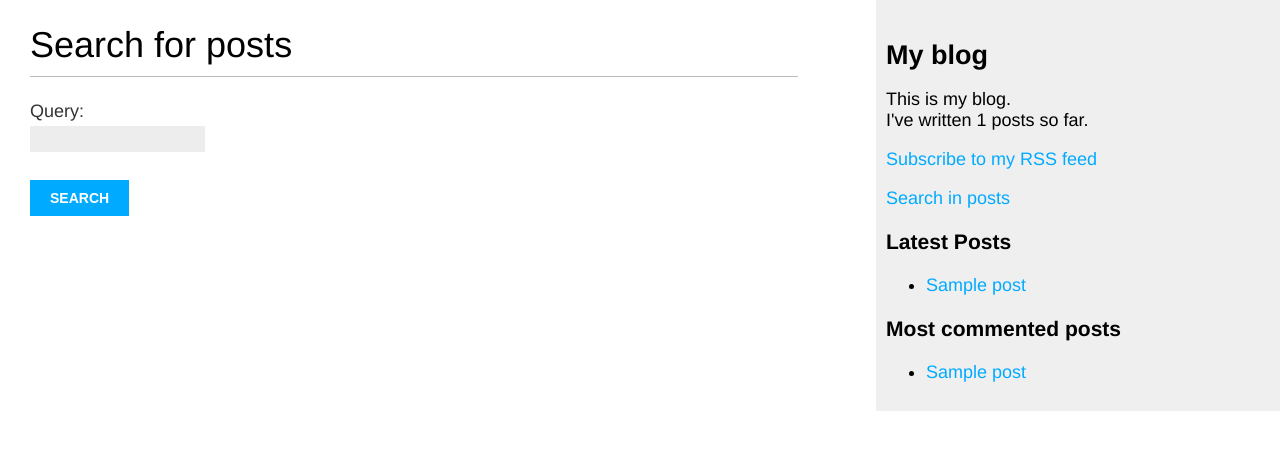
After one commit to dori-dev/weblog, a Django app: page /blog/search/ in a window 1280 px wide. The commit adds this page. Shown: the top 450 px of the page. Run offline with Django 4.2, Linux system fonts and the light colour scheme; tables that the repository leaves empty hold one stand-in row (values such as "Sample post").

Commit message:
add search for posts

```diff
--- a/blog/forms.py
+++ b/blog/forms.py
@@ -10,3 +10,7 @@ class CommentForm(forms.ModelForm):
             'email',
             'body',
         )
+
+
+class SearchForm(forms.Form):
+    query = forms.CharField()
--- a/blog/templates/blog/base.html
+++ b/blog/templates/blog/base.html
@@ -16,7 +16,10 @@
         I've written {% posts_count %} posts so far.
       </p>
       <p>
-        <a target="_blank" href="{% url 'blog:post_feed' %}">Subscribe to my RSS feed.</a>
+        <a target="_blank" href="{% url 'blog:post_feed' %}">Subscribe to my RSS feed</a>
+      </p>
+      <p>
+        <a href="{% url 'blog:post_search' %}">Search in posts</a>
       </p>
       <h3>Latest Posts</h3>
       {% latest_posts 6 %}
--- /dev/null
+++ b/blog/templates/blog/post/search.html
@@ -0,0 +1,35 @@
+{% extends 'blog/base.html' %}
+
+{% block title %}Search{% endblock title %}
+
+{% block content %}
+  {% if query %}
+    <h1>Posts containing "{{ query }}"</h1>
+    <h3>
+      {% with results.count as total_results %}
+          Found {{ total_results }} result{{ total_results|pluralize }}
+      {% endwith %}
+    </h3>
+    {% for post in results %}
+      <h4>
+        <a href="{{ post.get_absolute_url }}">
+          {{ post.title }}
+        </a>
+      </h4>
+      {{ post.body|truncatewords:10 }}
+    {% empty %}
+    <p>There are no results for your query.</p>
+    {% endfor %}
+    <p>
+      <a href="{% url 'blog:post_search' %}">
+        Search again
+      </a>
+    </p>
+  {% else %}
+    <h1>Search for posts</h1>
+    <form action="" method="get">
+      {{ form.as_p }}
+      <input type="submit" value="Search">
+    </form>
+  {% endif %}
+{% endblock content %}
--- a/blog/urls.py
+++ b/blog/urls.py
@@ -6,6 +6,7 @@ app_name = 'blog'
 urlpatterns = [
     path('', views.PostListView.as_view(), name='post_list'),
     path('feed/', LatestPostsFeed(), name='post_feed'),
+    path('search/', views.post_search, name='post_search'),
     path(
         '<slug:slug>/',
         views.post_detail,
--- a/blog/views.py
+++ b/blog/views.py
@@ -1,10 +1,11 @@
+from django.contrib.postgres.search import SearchVector
 from django.shortcuts import render, get_object_or_404
 from django.core.handlers.wsgi import WSGIRequest
 from django.views.generic import ListView
 from taggit.models import Tag
 
 from .models import Post, Comment
-from .forms import CommentForm
+from .forms import CommentForm, SearchForm
 
 
 class PostListView(ListView):
@@ -66,3 +67,22 @@ def post_detail(request: WSGIRequest, slug: str):
         'send_comment': send_comment,
     }
     return render(request, 'blog/post/detail.html', context)
+
+
+def post_search(request):
+    form = SearchForm()
+    query = None
+    results = []
+    if 'query' in request.GET:
+        form = SearchForm(request.GET)
+        if form.is_valid():
+            query = form.cleaned_data['query']
+            results = Post.published.annotate(
+                search=SearchVector('title', 'body'),
+            ).filter(search=query)
+    context = {
+        'form': form,
+        'query': query,
+        'results': results,
+    }
+    return render(request, 'blog/post/search.html', context)
--- a/config/settings.py
+++ b/config/settings.py
@@ -41,6 +41,7 @@ INSTALLED_APPS = [
     'django.contrib.staticfiles',
     'django.contrib.sites',
     'django.contrib.sitemaps',
+    'django.contrib.postgres',
     # third party
     'taggit',
     # local apps
```
